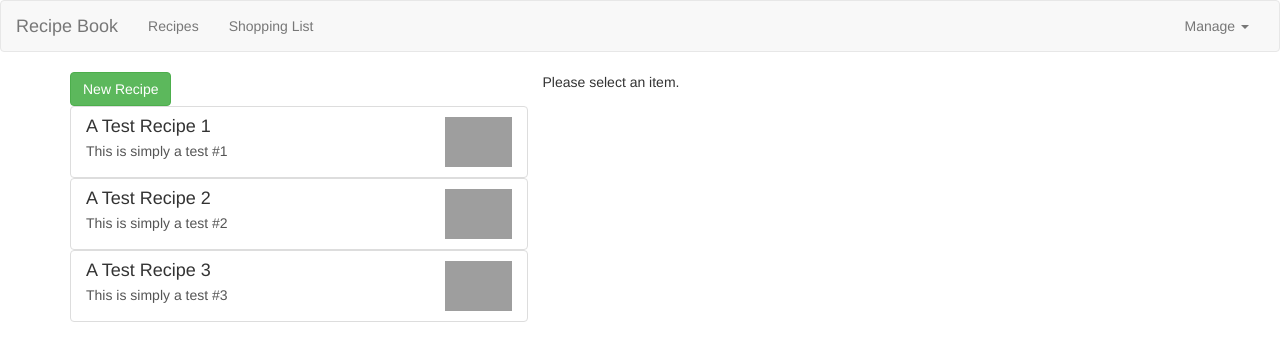
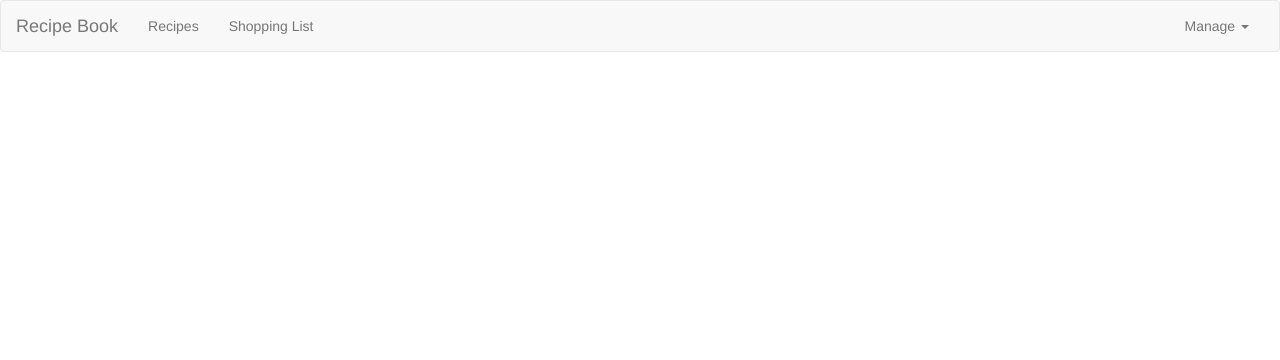
Before and after one commit to austhomi/angular, an Angular app in the folder shopping-cart/: page /recipe in a window 1280 px wide. Shown: the top 360 px of the page. Built offline with nearby package versions, Linux system fonts and the light colour scheme; grey boxes are pictures that could not be loaded.

Commit message:
Added router configuration

```diff
--- /dev/null
+++ b/shopping-cart/src/app/app-routing.module.ts
@@ -0,0 +1,20 @@
+import { NgModule } from "@angular/core";
+import { RecipesComponent } from "./recipes/recipes.component";
+import { ShoppingListComponent } from "./shopping-list/shopping-list.component";
+import { Routes,RouterModule } from "@angular/router";
+
+const appRoutes: Routes= [
+    {path: '',redirectTo: '/recipe', pathMatch:'full' },
+    {
+        path: 'shopping',
+        children:[
+            {path: 'list', component:ShoppingListComponent}
+        ]},
+    {path: 'recipe', component: RecipesComponent},
+]
+
+@NgModule({
+    imports: [RouterModule.forRoot(appRoutes)],
+    exports: [RouterModule]
+})
+export class AppRoutingModule{}
--- a/shopping-cart/src/app/app.component.ts
+++ b/shopping-cart/src/app/app.component.ts
@@ -10,13 +10,9 @@ import { ShoppingListService } from './shopping-list/shopping-list.service';
 })
 export class AppComponent implements OnInit{
   title = 'shopping-cart';
-  loadedFeature = 'recipe'
 
   showHelloWorld = false;
 
-  onFeatureSelected(feature: string){
-    this.loadedFeature = feature;
-  }
   ngOnInit(): void {
     setInterval(() => {this.showHelloWorld = !this.showHelloWorld}, 1000)
   }
--- a/shopping-cart/src/app/app.module.ts
+++ b/shopping-cart/src/app/app.module.ts
@@ -14,6 +14,7 @@ import { BetterHighlighterDirective } from './directives/better-highlighter.dire
 import { UnlessDirective } from './directives/unless.directive';
 import { DropdownDirective } from './directives/dropdown.directive';
 import { ShoppingListService } from './shopping-list/shopping-list.service';
+import { AppRoutingModule } from './app-routing.module';
 
 @NgModule({
   declarations: [
@@ -31,8 +32,10 @@ import { ShoppingListService } from './shopping-list/shopping-list.service';
   ],
   imports: [
     BrowserModule,
-    FormsModule
+    FormsModule,
+    AppRoutingModule
   ],
+
   providers: [ShoppingListService],
   bootstrap: [AppComponent]
 })
```
